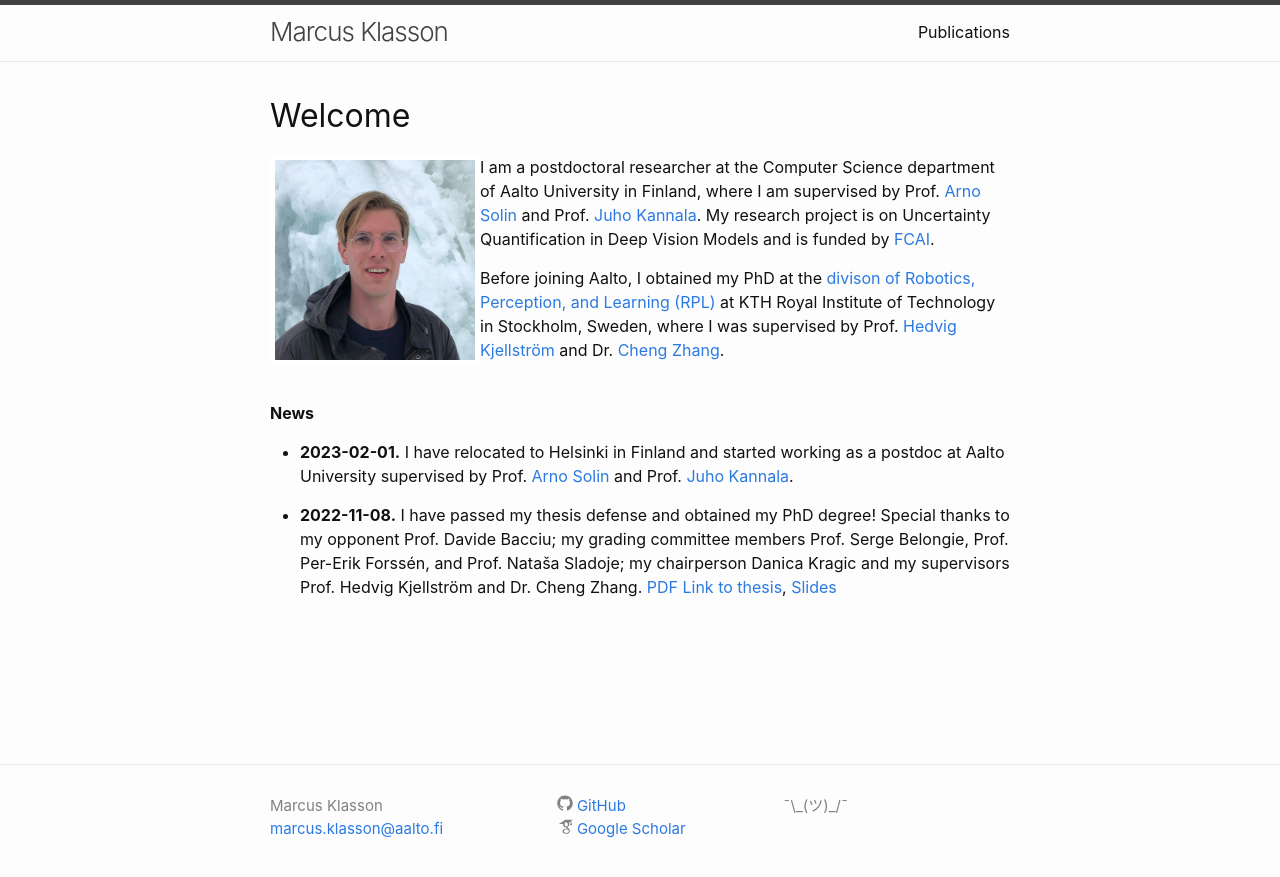
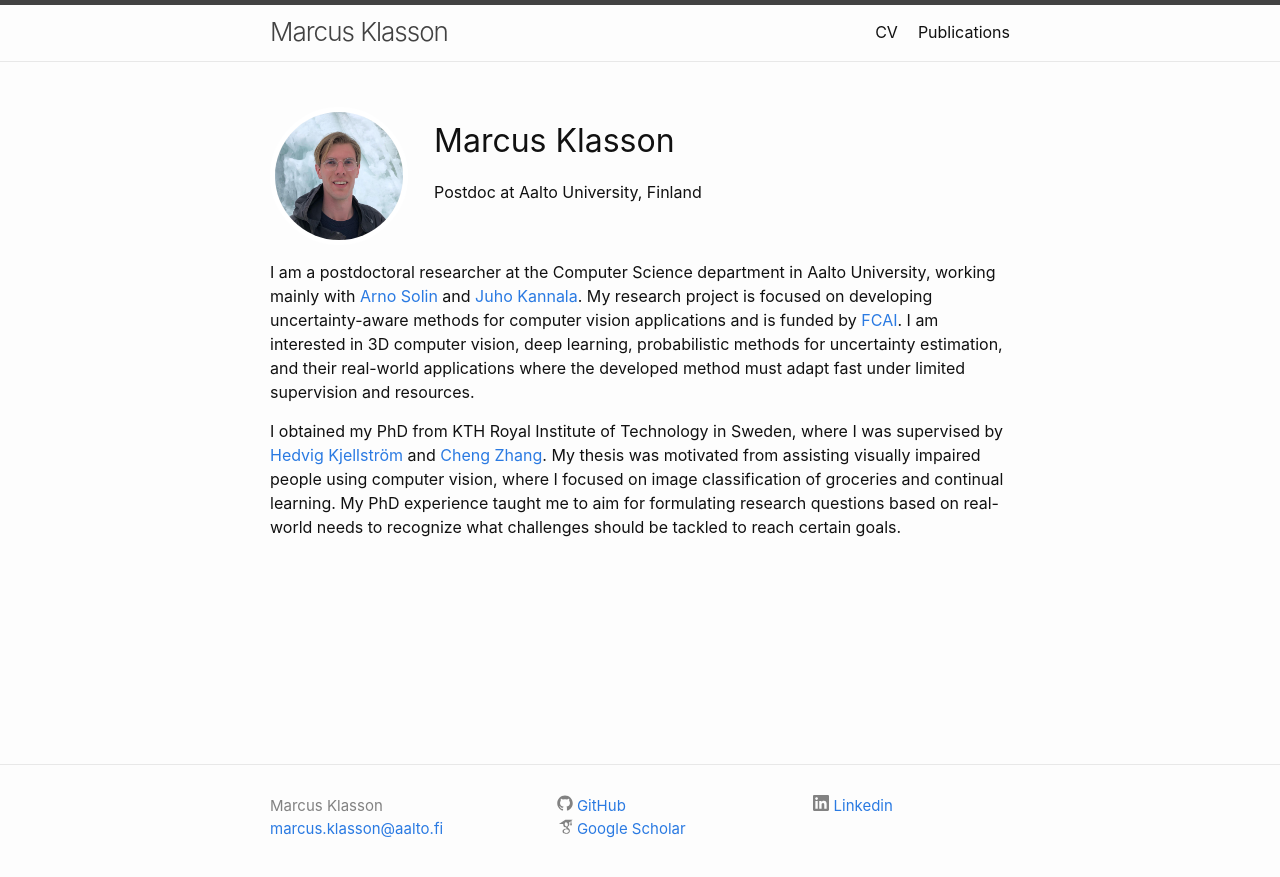
Before and after one commit to marcusklasson/marcusklasson.github.io, a Jekyll site: the page built from index.md, in a window 1280 px wide. Shown: the top 877 px of the page. Built offline with Jekyll 4.4.1, drawn with Linux system fonts in a browser that asks for light colours.

Commit message:
updated homepage and added cv

```diff
--- a/_config.yml
+++ b/_config.yml
@@ -3,12 +3,13 @@ author:
   name: Marcus Klasson
   email: marcus.klasson@aalto.fi
 description: > # this means to ignore newlines until "show_excerpts:"
-  ¯\_(ツ)_/¯
+#  ¯\_(ツ)_/¯
 
 show_excerpts: false # set to true to show excerpts on the homepage
 
 github_username: marcusklasson
 google_scholar_id: H9VHxP4AAAAJ&hl
+linkedin_id: marcus-klasson-446448b4
 
 # Minima date format
 # refer to https://shopify.github.io/liquid/filters/date/ if you want to customize this
@@ -24,7 +25,7 @@ minima:
     # facebook: jekyll
     # flickr:   jekyll
     # instagram: jekyll
-    # linkedin: jekyll
+    linkedin: marcus-klasson-446448b4
     # pinterest: jekyll
     # youtube: jekyll
     # youtube_channel: UC8CXR0-3I70i1tfPg1PAE1g
@@ -51,10 +52,11 @@ minima:
 # If you want to link only specific pages in your header, uncomment
 # this and add the path to the pages in order as they should show up
 header_pages:
+ - cv.md
  - publications.md
 # - about.md
 # - blog.md
-# - cv.md
+
 
 # Build settings
 theme: minima
--- a/_includes/footer.html
+++ b/_includes/footer.html
@@ -49,8 +49,21 @@
           {% endif %}
         </ul>
       </div>
-
       <div class="footer-col">
+        <ul style="list-style: none;">
+          {% if site.linkedin_id %}
+          <li>
+            <a href="https://www.linkedin.com/in/{{ site.linkedin_id }}">
+              <span class="icon  icon--linkedin">
+                <svg viewBox="0 0 16 16" width="16px" height="16px" xmlns="http://www.w3.org/2000/svg">
+                  <path fill="#828282" d="M13.632 13.635h-2.37V9.922c0-.886-.018-2.025-1.234-2.025-1.235 0-1.424.964-1.424 1.96v3.778h-2.37V6H8.51v1.04h.03c.318-.6 1.092-1.233 2.247-1.233 2.4 0 2.845 1.58 2.845 3.637v4.188zM3.558 4.955c-.762 0-1.376-.617-1.376-1.377 0-.758.614-1.375 1.376-1.375.76 0 1.376.617 1.376 1.375 0 .76-.617 1.377-1.376 1.377zm1.188 8.68H2.37V6h2.376v7.635zM14.816 0H1.18C.528 0 0 .516 0 1.153v13.694C0 15.484.528 16 1.18 16h13.635c.652 0 1.185-.516 1.185-1.153V1.153C16 .516 15.467 0 14.815 0z"/>
+                </svg>
+              </span>
+              <span class="username">Linkedin</span>
+            </a>
+          </li>
+          {% endif %}
+        </ul>
         <p>{{ site.description | escape }}</p>
       </div>
     </div>
--- a/_sass/minima/_base.scss
+++ b/_sass/minima/_base.scss
@@ -66,6 +66,7 @@ main {
 img {
   max-width: 100%;
   vertical-align: middle;
+  border-radius: 50%;
 }
 
 
--- a/_sass/minima/_layout.scss
+++ b/_sass/minima/_layout.scss
@@ -340,3 +340,29 @@
     width: calc(50% - (#{$spacing-unit} / 2));
   }
 }
+
+/**
+ * CV page double column
+ */
+
+
+/* Create two equal columns that floats next to each other */
+.columnleft {
+  float: left;
+  width: 30%;
+  padding: 0px;
+  height: 300px; /* Should be removed. Only for demonstration */
+}
+.columnright {
+  float: left;
+  width: 70%;
+  padding: 0px;
+  height: 300px; /* Should be removed. Only for demonstration */
+}
+
+/* Clear floats after the columns */
+.row:after {
+  content: "";
+  display: table;
+  clear: both;
+}
--- a/index.md
+++ b/index.md
@@ -6,11 +6,22 @@
 # See: https://jekyllrb.com/docs/themes/#overriding-theme-defaults
 #
 layout: home
-title: Welcome
+title: #Welcome
 ---
 
 <!-- ![portrait](images/marcusklasson.jpeg "yoguapo") -->
-<img style="float: left; border: 5px solid white" width="200" src="images/marcusklasson.jpeg" alt="yoguapo">
+<img style="float: left; border: 5px solid white" width="128" src="images/marcusklasson.jpeg" alt="marcus">
+
+
+<p style="font-size:32px; padding-left:164px; padding-top:10px;">  Marcus Klasson</p>
+<p style="font-size:16px; padding-left:164px;">  Postdoc at Aalto University, Finland</p>
+
+<!--
+<h1 style="padding-left:230px;">  Marcus Klasson</h1>
+<h3 style="padding-left:230px;">  Postdoc at Aalto University, Finland</h3>
+-->
+
+<!--
 I am a postdoctoral researcher at the Computer Science department of Aalto University in Finland,
 where I am supervised by Prof. [Arno Solin](https://users.aalto.fi/~asolin/) and Prof. [Juho Kannala](https://users.aalto.fi/~kannalj1/).
 My research project is on Uncertainty Quantification in Deep Vision Models and is funded by [FCAI](https://fcai.fi/).
@@ -18,9 +29,25 @@ My research project is on Uncertainty Quantification in Deep Vision Models and i
 Before joining Aalto, I obtained my PhD at the [divison of Robotics, Perception, and Learning (RPL)](https://www.kth.se/is/rpl/)
 at KTH Royal Institute of Technology in Stockholm, Sweden,
 where I was supervised by Prof. [Hedvig Kjellström](https://www.kth.se/profile/hedvig) and Dr. [Cheng Zhang](https://cheng-zhang.org/).
-<br><br>
+-->
+<br clear="left"/>
+
+I am a postdoctoral researcher at the Computer Science department in Aalto University, working mainly with [Arno Solin](https://users.aalto.fi/~asolin/) and [Juho Kannala](https://users.aalto.fi/~kannalj1/).
+My research project is focused on developing uncertainty-aware methods for computer vision applications and is funded by [FCAI](https://fcai.fi/).
+I am interested in 3D computer vision, deep learning, probabilistic methods for uncertainty estimation, and their real-world applications where the developed method must adapt fast under limited supervision and resources.
+<!--
+Currently, I am working on incorporating uncertainty estimation into Neural Radiance Fields to improve the robustness in novel view synthesis, for instance, to detect unseen parts and outliers in the scene.
+My research interests are in probabilistic deep learning for uncertainty estimation in 3D computer vision tasks to build models that must adapt fast under limited supervision and computational resources.
+-->
+
+I obtained my PhD from KTH Royal Institute of Technology in Sweden,
+where I was supervised by [Hedvig Kjellström](https://www.kth.se/profile/hedvig) and [Cheng Zhang](https://cheng-zhang.org/).
+My thesis was motivated from assisting visually impaired people using computer vision, where I focused on image classification of groceries and continual learning.
+My PhD experience taught me to aim for formulating research questions based on real-world needs to recognize what challenges should be tackled to reach certain goals.
 
 
+
+<!--
 #### **News**
 
 * **2023-02-01.** I have relocated to Helsinki in Finland and started working as a postdoc at Aalto University supervised by
@@ -29,6 +56,7 @@ Prof. [Juho Kannala](https://users.aalto.fi/~kannalj1/).
 
 * **2022-11-08.** I have passed my thesis defense and obtained my PhD degree! Special thanks to my opponent Prof. Davide Bacciu; my grading committee members Prof. Serge Belongie, Prof. Per-Erik Forssén, and Prof. Nataša Sladoje; my chairperson Danica Kragic and my supervisors Prof. Hedvig Kjellström and Dr. Cheng Zhang.
 [PDF Link to thesis](https://marcusklasson.github.io/files/phdthesis_MarcusKlasson.pdf), [Slides](https://marcusklasson.github.io/files/phdthesis_slides.pdf)
+-->
 
 <!--
 * **2022-10-24.** I will defend my thesis on November 8.
```
Also changed, not shown: _layouts/cv.html (added, +12 -0 lines), cv.md (added, +29 -0 lines), 1 other file.
